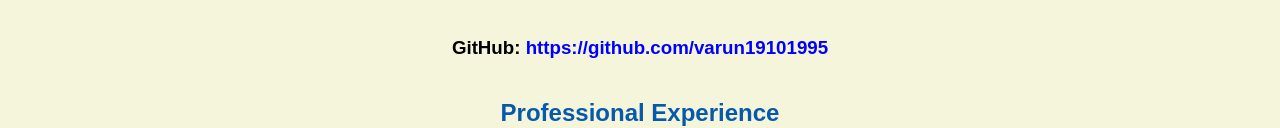
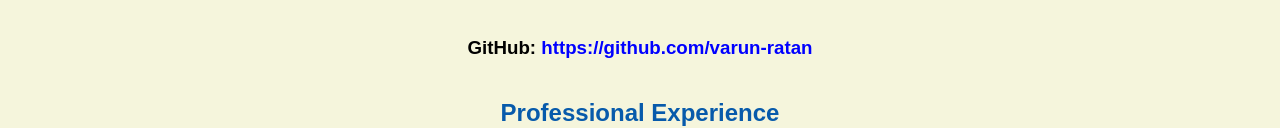
Before and after one commit to varun-ratan/varun19101995.github.io, a plain HTML site: page resume.html in a window 1280 px wide. Shown: the part 503-631 px from the top of the page. Drawn offline with Linux system fonts and the light colour scheme.

Commit message:
Update resume.html

```diff
--- a/resume.html
+++ b/resume.html
@@ -16,7 +16,7 @@
 <h4>Software Engineer</h4>
 <p>Email: <a href="mailto:ratanvarun1995@gmail.com" target="_blank">ratanvarun1995@gmail</a></p>
 <h2>Portfolio</h2>
-<h3>GitHub: <a href="https://github.com/varun19101995" target="_blank">https://github.com/varun19101995</a></h3>
+<h3>GitHub: <a href="https://github.com/varun-ratan" target="_blank">https://github.com/varun-ratan</a></h3>
 <h2>Professional Experience<h2>
 <h3> MothersonSumi INfotech & Designs Private Ltd, September 2021 – November 2023 as Software Engineer<h3>
 <h2>Education</h2>
```
